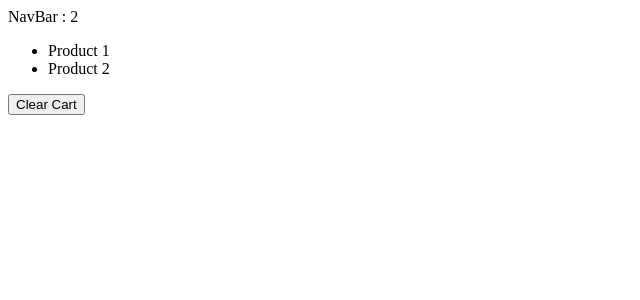
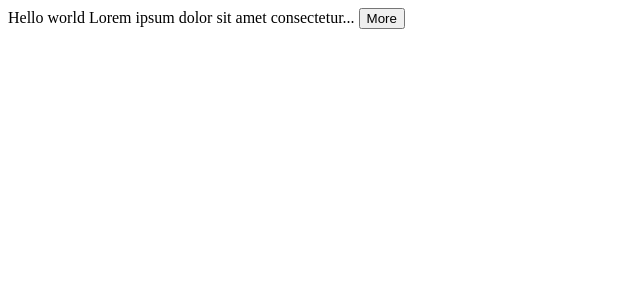
Before and after one commit to athreya-harshith/React-TypeScript-State-Management, a React (Vite) app: page / in a window 1280 px wide. Shown: the top 300 px of the page, without its empty margins (0-640 px from the left). Built offline with nearby package versions, Linux system fonts and the light colour scheme.

Commit message:
Expandable text component

```diff
--- a/src/App.tsx
+++ b/src/App.tsx
@@ -1,7 +1,8 @@
-import { useState } from "react";
+// import { useState } from "react";
+import ExpandableText from "./ExpandableText";
 // import { produce } from "immer";
-import Cart from "./Cart";
-import NavBar from "./NavBar";
+// import Cart from "./Cart";
+// import NavBar from "./NavBar";
 function App() {
   // const [drink, setDrink] = useState({
   //   title: "Americano",
@@ -53,10 +54,10 @@ function App() {
 
   // let bugTitle = bugs[0].fixed ? "Fixed Bug " : "Not fixed";
 
-  const [cartItems, setCartItems] = useState(["Product 1", "Product 2"]);
-  function clearCart() {
-    setCartItems([]);
-  }
+  // const [cartItems, setCartItems] = useState(["Product 1", "Product 2"]);
+  // function clearCart() {
+  //   setCartItems([]);
+  // }
   return (
     <div>
       {/* {bugs.map((bug) => (
@@ -65,8 +66,65 @@ function App() {
         </p>
       ))} */}
       {/* <button onClick={handleClick}>Click</button> */}
-      <NavBar itemCount={cartItems.length} />
-      <Cart items={cartItems} onClear={clearCart}></Cart>
+      {/* <NavBar itemCount={cartItems.length} />
+      <Cart items={cartItems} onClear={clearCart}></Cart> */}
+      <ExpandableText maxChars={50}>
+        Hello world Lorem ipsum dolor sit amet consectetur adipisicing elit.
+        Assumenda saepe illum, odit sed delectus eos adipisci odio dolorum amet
+        nam maxime accusantium soluta quisquam. Nisi eligendi expedita quidem
+        dignissimos. Et laboriosam obcaecati repellendus maxime vero placeat
+        dolorem sint natus aut! Numquam incidunt quas maiores aperiam et vitae
+        distinctio similique recusandae, illum ex libero consectetur quaerat
+        consequuntur maxime nihil! Praesentium quas repellendus a nostrum, vitae
+        exercitationem neque, illum voluptates facilis numquam dolor unde nulla
+        tempore quod minima dolores, deserunt nemo dignissimos consequatur. Esse
+        assumenda voluptatibus vero facilis explicabo, eligendi cumque libero
+        vitae laudantium adipisci quis et blanditiis voluptas officia, atque
+        porro doloribus excepturi temporibus odit veniam tempore amet. Ratione,
+        quidem! Eum praesentium soluta laborum vitae, et cum corporis beatae
+        porro quas nisi neque aspernatur inventore excepturi distinctio quasi
+        deserunt minus veritatis, iure nulla tempora. Saepe esse corrupti
+        suscipit, a laudantium nulla atque earum distinctio ducimus error magnam
+        et dolorum impedit magni soluta placeat consectetur? Nam aut, neque
+        quaerat cumque iusto illo ducimus ipsum et, dicta accusamus sunt ipsa
+        in, quasi expedita! Quae et iste mollitia quos animi amet consequuntur!
+        Mollitia commodi, maiores modi suscipit debitis harum quo beatae
+        molestias repudiandae pariatur? Laborum et necessitatibus dolores sint
+        dolore incidunt dicta, quo, labore impedit voluptate temporibus.
+        Laboriosam ducimus incidunt earum ipsum deserunt laudantium autem
+        exercitationem ullam ipsam mollitia, porro ad est cum unde harum at ea
+        omnis odio eum numquam velit accusamus vero quidem saepe. Eius nostrum
+        ut laborum dolorum eos aliquid necessitatibus quia explicabo delectus
+        minima adipisci, consequuntur, dolores ipsa! Labore soluta aperiam nemo
+        alias, molestiae iste a provident sunt nostrum assumenda, et,
+        perspiciatis in dolores corporis. Quia culpa vero quis perspiciatis,
+        dignissimos perferendis quos quidem ipsa assumenda repellat, nesciunt
+        corporis accusamus commodi odit debitis iusto doloremque blanditiis
+        fugit? Unde, dolorem illum consequuntur assumenda iste ipsam aspernatur
+        rerum! Perspiciatis nemo magni recusandae dolor aliquam architecto ipsum
+        nostrum quisquam saepe obcaecati itaque fugit dolorum sequi pariatur
+        iste quod quo doloribus fuga, veritatis cupiditate tempora quis illo!
+        Magnam, ipsa similique optio odio ea natus ratione molestiae aliquid.
+        Voluptatum ullam unde sapiente illum? Ducimus delectus nulla numquam
+        amet! Qui nam perspiciatis aliquid quis consequuntur sunt commodi quasi
+        eaque error. Excepturi, eveniet voluptatem reprehenderit asperiores
+        distinctio facilis tempora illum nostrum cumque voluptatum. Doloribus
+        illum voluptates recusandae modi omnis asperiores sunt perspiciatis
+        aliquam dignissimos! Distinctio a illum cum dolor expedita rerum
+        consequatur debitis? Optio voluptates pariatur voluptate repudiandae, in
+        eligendi tenetur, architecto, qui commodi ipsa suscipit aliquid libero
+        voluptas ut aspernatur! Dolorem facere laborum exercitationem fugit
+        inventore maxime consectetur alias veritatis eaque accusamus, beatae
+        possimus magni commodi qui deleniti ad aperiam provident hic recusandae
+        iure tenetur quo voluptate laudantium. Dicta, asperiores. Deserunt
+        aspernatur doloremque sapiente expedita eligendi. Quaerat illum non odio
+        obcaecati ratione et necessitatibus, quo eaque inventore aperiam
+        excepturi ullam saepe natus itaque unde velit, animi assumenda deleniti.
+        Eum velit expedita aspernatur, nostrum iste eveniet consequuntur aperiam
+        minus atque dolores quis fugiat pariatur id, dicta natus tempora sit
+        optio animi ratione porro sed similique. Dolorem totam officia sapiente
+        itaque earum? Totam ea ut deleniti quaerat temporibus?
+      </ExpandableText>
     </div>
   );
 }
--- /dev/null
+++ b/src/ExpandableText.tsx
@@ -0,0 +1,20 @@
+import { useState } from "react";
+interface Props {
+  children: string;
+  maxChars: number;
+}
+const ExpandableText = ({ children, maxChars }: Props) => {
+  const [isExpanded, setIsExpanded] = useState(false);
+  if (children.length <= maxChars) return <div>{children}</div>;
+  let text = isExpanded ? children : children.substring(0, maxChars) + "...";
+  return (
+    <div>
+      {text}{" "}
+      <button onClick={() => setIsExpanded(!isExpanded)}>
+        {isExpanded ? "Less" : "More"}
+      </button>
+    </div>
+  );
+};
+
+export default ExpandableText;
```
